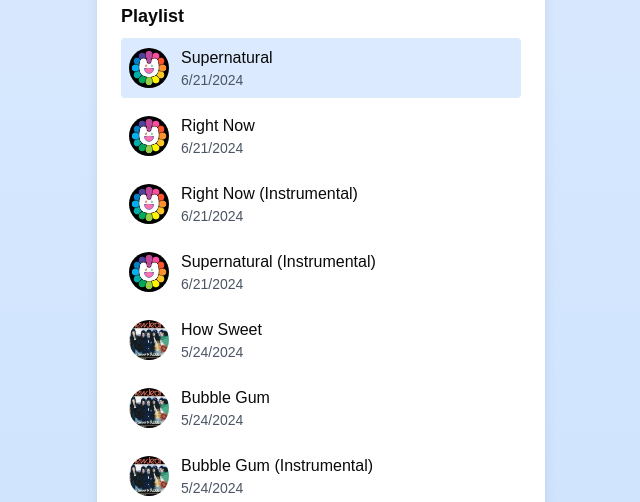
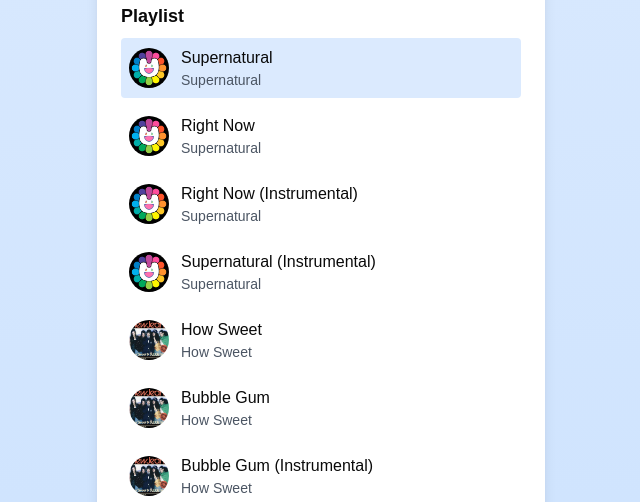
Before and after one commit to haynafi/tokkisverse, a Next.js app: page / in a window 1280 px wide. Shown: the part 298-800 px from the top of the page, without its empty margins (319-959 px from the left). Built offline with nearby package versions, Linux system fonts and the light colour scheme.

Commit message:
rollback the title :v

```diff
--- a/app/components/MusicPlayer.tsx
+++ b/app/components/MusicPlayer.tsx
@@ -8,6 +8,8 @@ import { Slider } from '@/components/ui/slider'
 
 interface Song {
   id: number
+  cat: string
+  title: string
   song_name: string
   path: string
   song_img_path: string
@@ -216,7 +218,8 @@ export default function MusicPlayer() {
               </div>
               <div>
                 <p className="font-medium">{song.song_name}</p>
-                <p className="text-sm text-gray-600">{new Date(song.date).toLocaleDateString()}</p>
+                {/* <p className="text-sm text-gray-600">{new Date(song.date).toLocaleDateString()}</p> */}
+                <p className="text-sm text-gray-600">{song.title}</p>
               </div>
             </li>
           ))}
```
